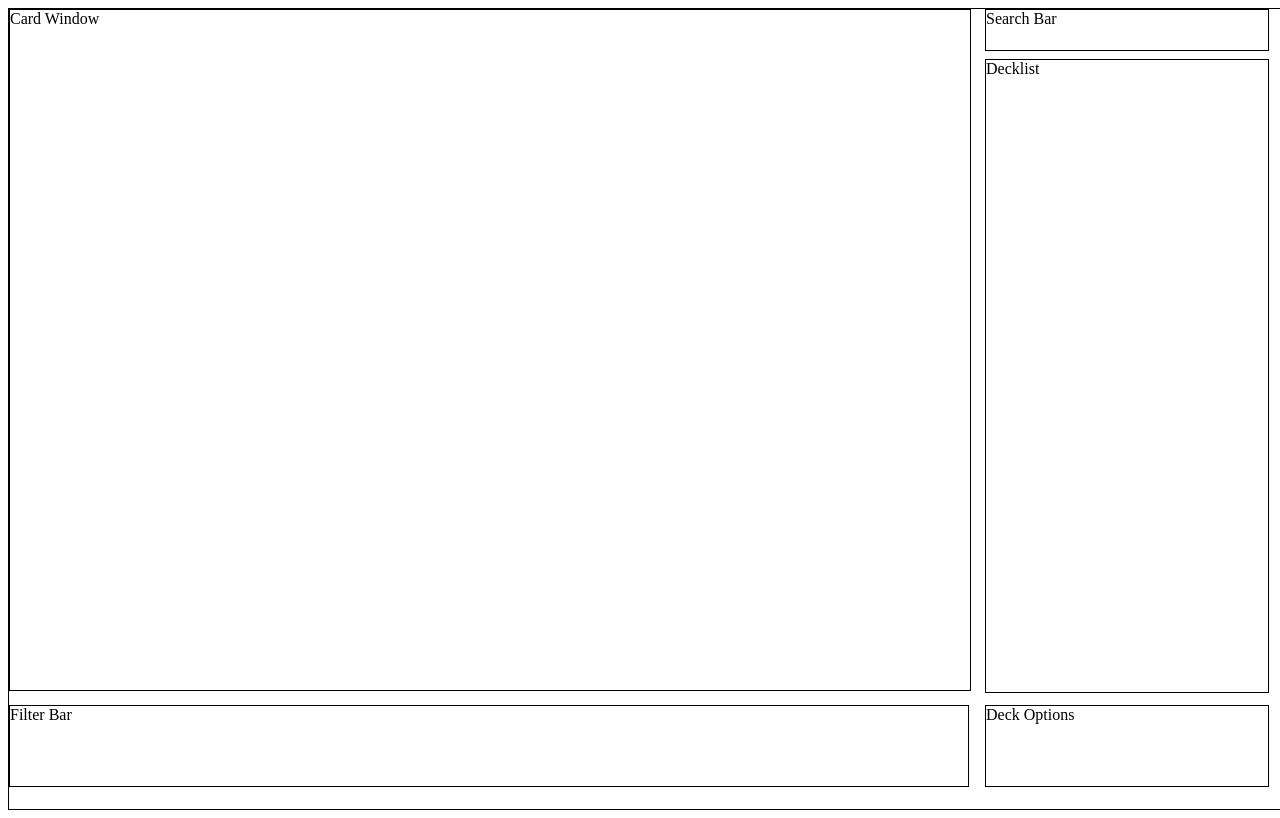
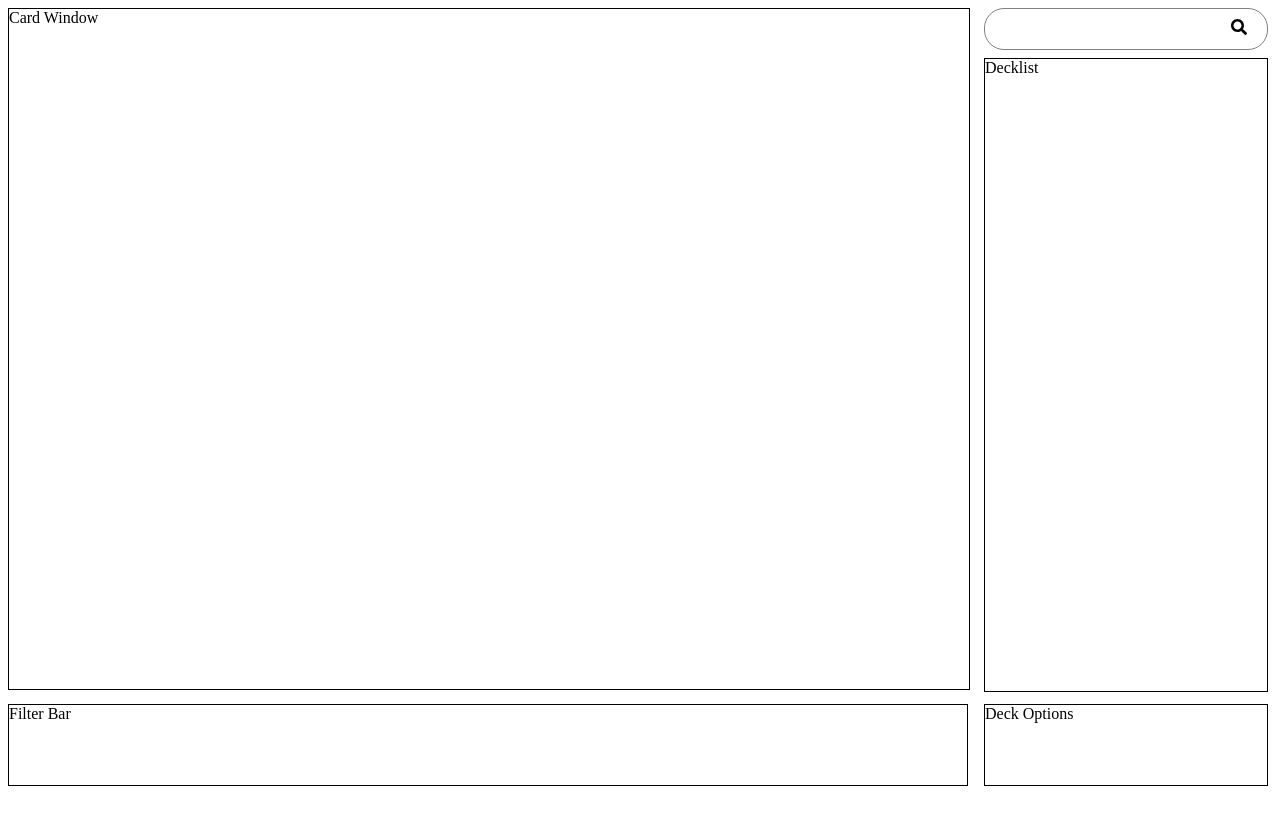
Before and after one commit to anchovey707/HS_Deck_Builder, a React (Create React App) app: page / in a window 1280 px wide. Shown: the top 818 px of the page. Built offline with nearby package versions, Linux system fonts and the light colour scheme.

Commit message:
Added Search Icon

```diff
--- a/package.json
+++ b/package.json
@@ -8,6 +8,7 @@
     "@testing-library/user-event": "^7.1.2",
     "react": "^16.12.0",
     "react-dom": "^16.12.0",
+    "react-icons": "^3.8.0",
     "react-scripts": "3.3.0"
   },
   "scripts": {
--- a/src/client/App.js
+++ b/src/client/App.js
@@ -27,7 +27,6 @@ const styles = {
     gridTemplateColumns: '75vw 25vw',
     gridTemplateRows: '85vh 20vh',
     gridGap: '1em',
-    border: '1px solid black'
   }
 }
 
--- a/src/client/SearchBar.js
+++ b/src/client/SearchBar.js
@@ -1,8 +1,12 @@
 import React from 'react';
+import { FaSearch } from 'react-icons/fa';
+
 
 const SearchBar = () => (
   <div className='search-bar' style={styles.SearchBar}>
-    Search Bar
+    <span className='search-icon' style={styles.SearchIcon}>
+      <FaSearch/>
+    </span>
   </div>
 )
 
@@ -10,7 +14,15 @@ const styles = {
   SearchBar:{
     height: '5vh',
     width: '22vw',
-    border: '1px solid black'
+    border: '1px solid gray',
+    borderRadius: '20px',
+    display:'flex',
+    alignItems:'center',
+    position: 'relative'
+  },
+  SearchIcon:{
+    position:'absolute',
+    right: 20
   }
 }
 
--- a/src/server/sample.js
+++ b/src/server/sample.js
@@ -0,0 +1,3 @@
+
+const CLIENT_ID
+const SECRET_ID
```
Also changed, not shown: 1 other file (tests, documents, lock files or other folders).
